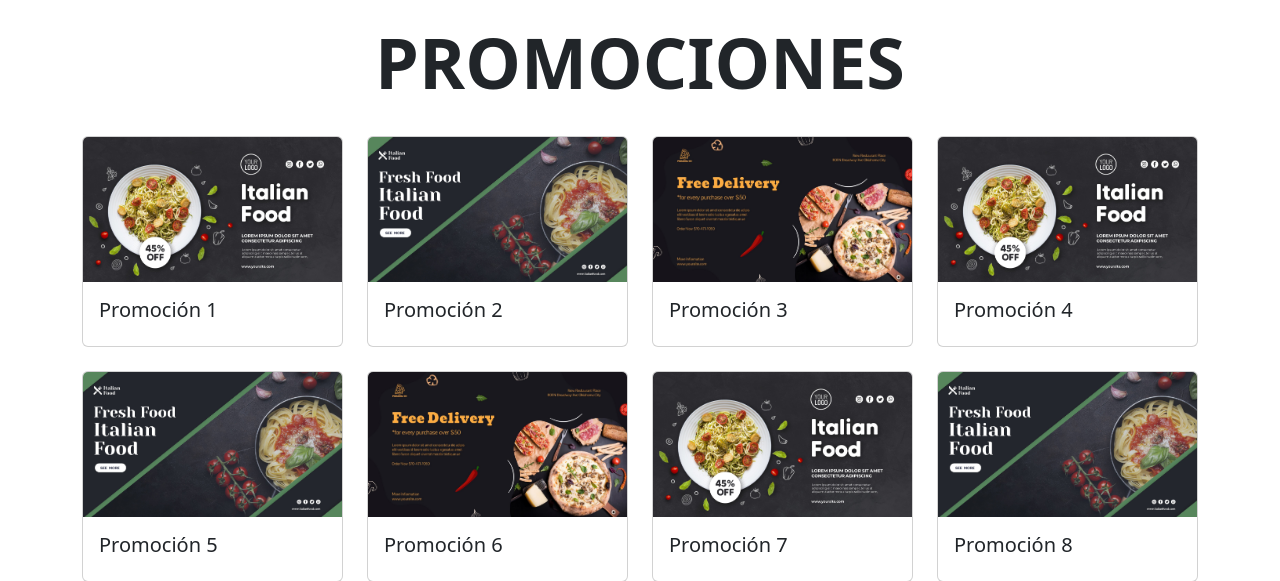
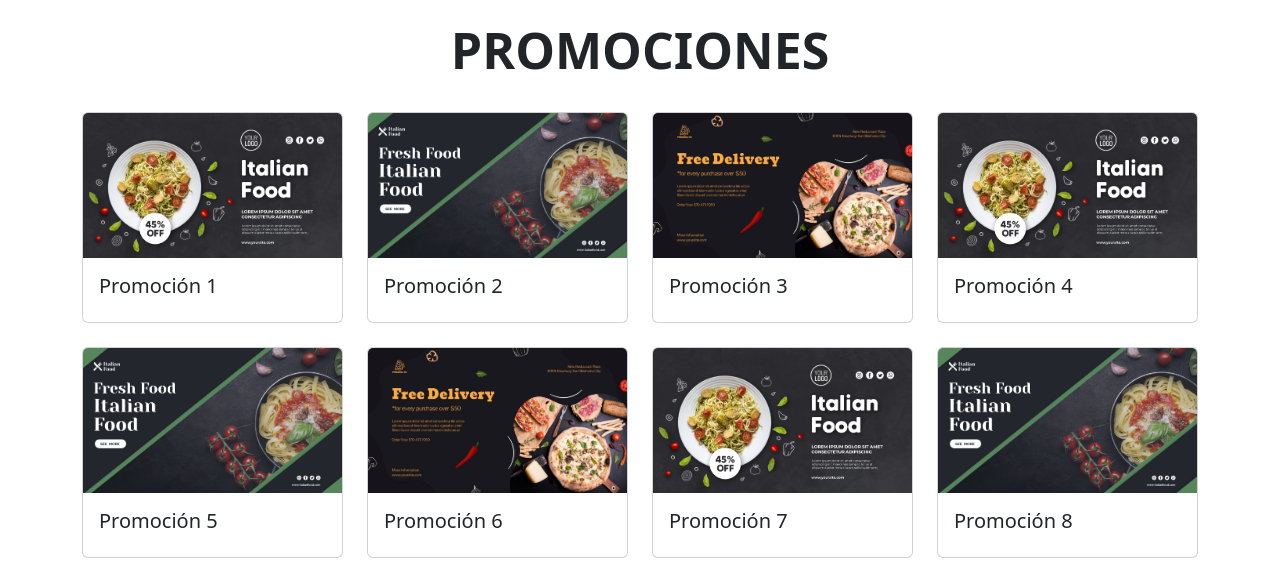
Before and after one commit to Nayid4/Restaurante-LaTavola, a Flask app: page /promociones in a window 1280 px wide. Shown: the part 56-637 px from the top of the page. Run offline with Flask 3, Linux system fonts and the light colour scheme.

Commit message:
Ajuste del tamaño de los titulos

```diff
--- a/static/css/style.css
+++ b/static/css/style.css
@@ -185,5 +185,5 @@ body {
 
   .titulo{
     font-weight: 700;
-    font-size: 70px;
+    font-size: 50px;
   }
--- a/templates/AgregarProductos.html
+++ b/templates/AgregarProductos.html
@@ -4,9 +4,7 @@
 <!-- Sección Nuevo Producto -->
 <div class="container container-separar">
   <div class="row">
-    <div class="col-md-12 text-center">
-      <h2 class="titulo">NUEVO PRODUCTO</h2>
-    </div>
+    <h2 class="titulo text-center">NUEVO PRODUCTO</h2>
   </div>
   <div class="row mt-4">
     <div class="col-md-6 offset-md-3">
--- a/templates/Promociones.html
+++ b/templates/Promociones.html
@@ -4,9 +4,7 @@
 <!-- Sección Promociones -->
 <div class="container container-separar">
   <div class="row">
-    <div class="col-md-12 text-center">
-      <h2 class="titulo">PROMOCIONES</h2>
-    </div>
+    <h2 class="titulo text-center">PROMOCIONES</h2>
   </div>
   <div class="row mt-4">
     {% for promocion in promociones %}
```
